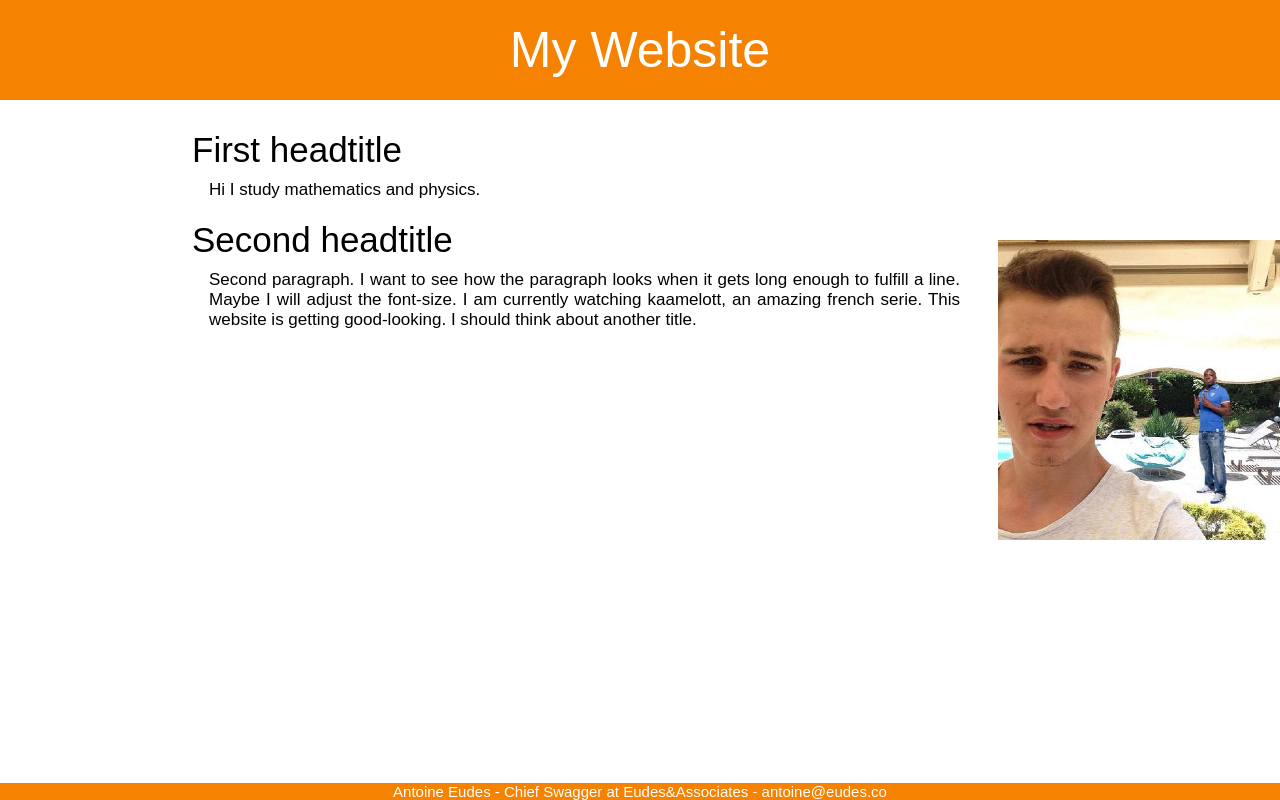
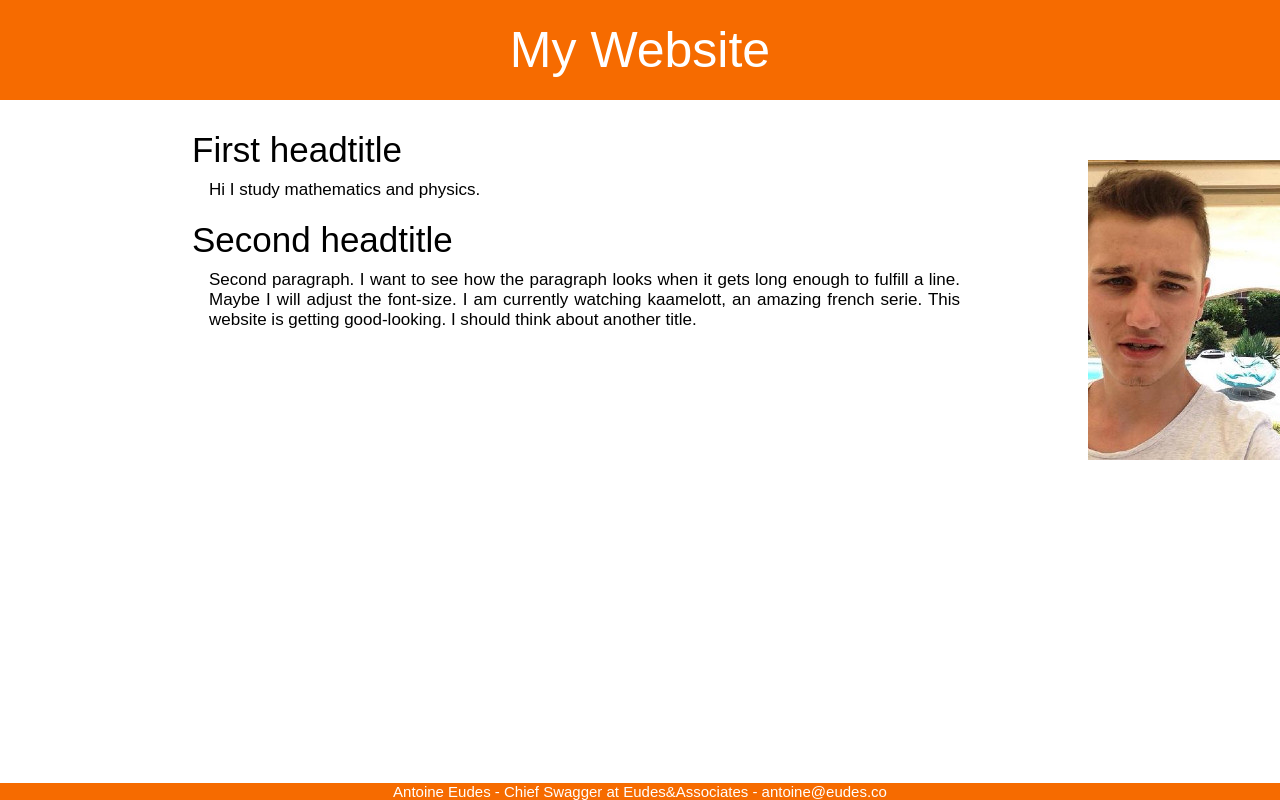
Before and after one commit to antoineeudes/blog, a PHP site: page / in a window 1280 px wide. Run offline with PHP 8.4, Linux system fonts and the light colour scheme; some web fonts are replaced.

Commit message:
new color

```diff
--- a/design.css
+++ b/design.css
@@ -16,8 +16,7 @@ html, body {
 
 #header {
 	margin-top: 0px;
-	background-color: rgb(245, 130, 0);
-	width: auto;
+	background-color: rgb(246, 107, 0);
 	height: 100px;
 	line-height: 100px;
 	color: white;
@@ -59,7 +58,7 @@ h2 {
   }
 
 #footer {
-	background-color: rgb(245, 130, 0);
+	background-color: rgb(246, 107, 0);
   color: white;
   bottom: 0px;
 	font-weight: 300;
@@ -79,8 +78,8 @@ h2 {
 
 #right_photo {
 	position: fixed;
-	width: 20%;
-	length: 20%;
-	top: 30%;
-	right: 2%;
+	width: 10%;
+	length: 10%;
+	top: 20%;
+	right: 5%;
 	}
```
